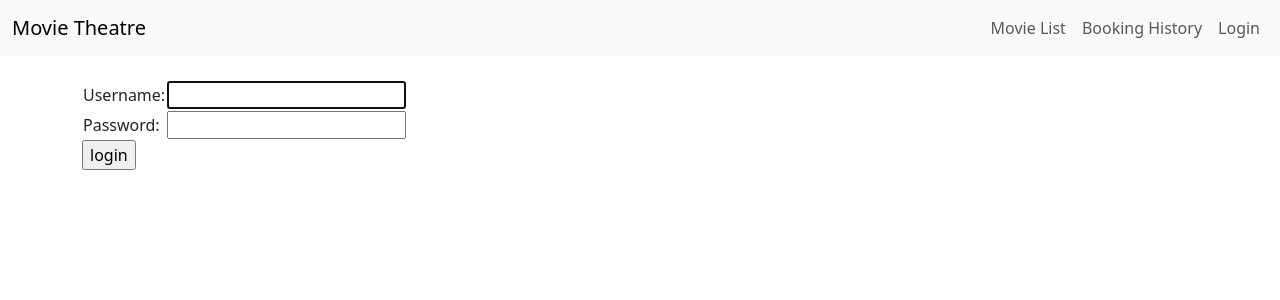
After one commit to jamesHayes48/cs4300, a Django app: page /accounts/login/ in a window 1280 px wide. The commit adds this page. Shown: the top 300 px of the page. Run offline with Django 4.2, Linux system fonts and the light colour scheme.

Commit message:
Added Login page

```diff
--- a/homework2/movie_theater_booking/bookings/forms.py
+++ b/homework2/movie_theater_booking/bookings/forms.py
@@ -10,7 +10,7 @@ class BookingForm(forms.ModelForm):
                                   label="Seat Number", empty_label="Select a seat", required=True)
 
     # Enforce that dates cannot be entered before the current day
-    date = forms.DateField(widget=forms.SelectDateWidget(), validators=[MinValueValidator(datetime.date.today())], label="Booking Date")
+    date = forms.DateField(widget=forms.SelectDateWidget(), validators=[MinValueValidator(datetime.date.today())], label="date")
     class Meta:
         model = Booking
         fields = ['date', 'seat']
--- a/homework2/movie_theater_booking/bookings/templates/bookings/base.html
+++ b/homework2/movie_theater_booking/bookings/templates/bookings/base.html
@@ -23,6 +23,9 @@
                         <li>
                             <a class="nav-link" href="booking_history">Booking History</a>
                         </li>
+                        <li>
+                            <a class="nav-link" href="accounts/login">Login</a>
+                        </li>
                     </ul>
                 </div>
             </div>
--- /dev/null
+++ b/homework2/movie_theater_booking/bookings/templates/registration/login.html
@@ -0,0 +1,34 @@
+{% extends 'bookings/base.html' %}
+
+{% block content %}
+
+  {% if form.errors %}
+    <p>Your username and password didn't match. Please try again.</p>
+  {% endif %}
+
+  {% if next %}
+    {% if user.is_authenticated %}
+      <p>Your account doesn't have access to this page. To proceed,
+      please login with an account that has access.</p>
+    {% else %}
+      <p>Please login to see this page.</p>
+    {% endif %}
+  {% endif %}
+
+  <form method="post" action="{% url 'login' %}">
+    {% csrf_token %}
+    <table>
+      <tr>
+        <td>{{ form.username.label_tag }}</td>
+        <td>{{ form.username }}</td>
+      </tr>
+      <tr>
+        <td>{{ form.password.label_tag }}</td>
+        <td>{{ form.password }}</td>
+      </tr>
+    </table>
+    <input type="submit" value="login">
+    <input type="hidden" name="next" value="{{ next }}">
+  </form>
+
+{% endblock %}
--- a/homework2/movie_theater_booking/bookings/urls.py
+++ b/homework2/movie_theater_booking/bookings/urls.py
@@ -12,7 +12,7 @@ router.register(r'bookings', BookingViewSet, basename='booking')
 urlpatterns = [
     path('api/', include(router.urls)),
     path('', views.movie_list, name='movie_list'),
-    path('movie_list/', views.movie_list, name='movie_list'),
+    path('accounts/', include('django.contrib.auth.urls')),
     path('seat_booking/<int:movie_id>/', views.book_seat, name="book_seat")
     #path('booking_history/', views.booking_history, name='booking_history'),
     #path('seat_booking/', views.seat_booking, name='seat_booking'),
--- a/homework2/movie_theater_booking/bookings/views.py
+++ b/homework2/movie_theater_booking/bookings/views.py
@@ -85,8 +85,9 @@ def book_seat(request, movie_id):
     if request.method == 'POST':
         form = BookingForm(request.POST)
         if form.is_valid():
+            print(request.user)
             selected_seat = form.cleaned_data['seat']
-            selected_date = form.cleaned_data['booking_date']
+            selected_date = form.cleaned_data['date']
 
             booking = Booking.objects.create(movie=selected_movie, seat=selected_seat, booking_date=selected_date, user=request.user)
             selected_seat.booking_status = True
```
Also changed, not shown: homework2/movie_theater_booking/movie_theater_booking/settings.py (+9 -1 lines), homework2/movie_theater_booking/db.sqlite3.
